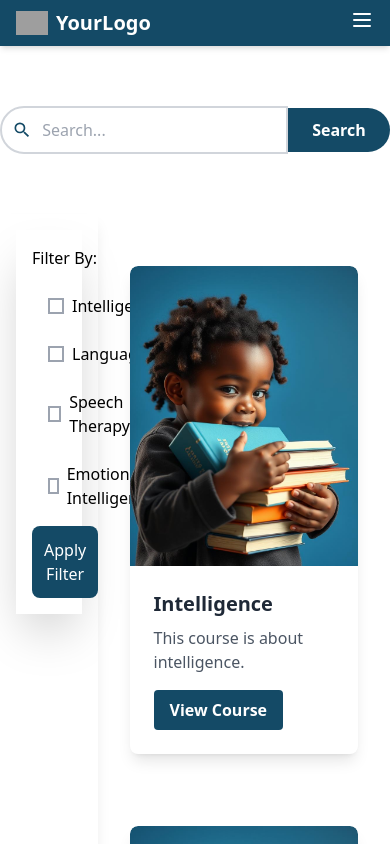
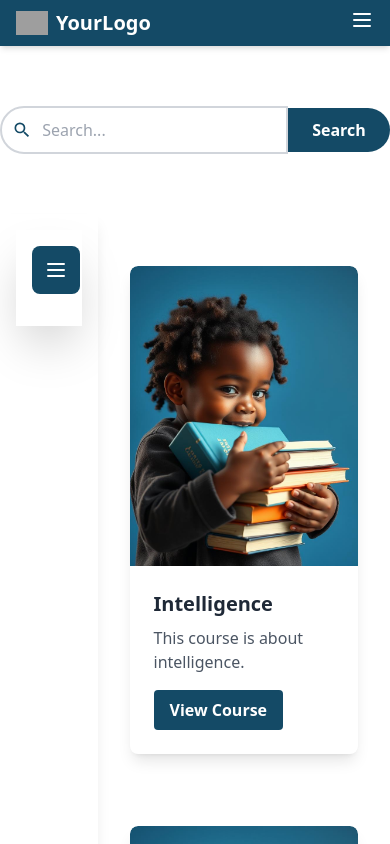
Before and after one commit to Bz14/Unique-Minds-E-learning, a Next.js app in the folder Frontend/unique-minds/: page /courses in a window 390 px wide. Shown: the top 844 px of the page. Built offline with nearby package versions, Linux system fonts and the light colour scheme; grey boxes are pictures that could not be loaded.

Commit message:
Mobile responsivness added for filter section.

```diff
--- a/Frontend/unique-minds/src/app/components/UI/filter_bar.tsx
+++ b/Frontend/unique-minds/src/app/components/UI/filter_bar.tsx
@@ -1,6 +1,7 @@
 import React, { useState } from "react";
 
 const FilterBar = () => {
+  const [isOpen, setIsOpen] = useState(false);
   const [selectedFilters, setSelectedFilters] = useState({
     intelligence: false,
     language: false,
@@ -31,61 +32,84 @@ const FilterBar = () => {
   };
 
   const handleApplyFilters = () => {
-    // Logic for applying the filters (e.g., fetch data or update UI)
     console.log("Filters applied:", selectedFilters);
   };
 
   return (
     <div className="flex flex-col items-start shadow-2xl bg-white p-4">
-      <div className="flex flex-col space-x-4 mb-4 gap-6">
+      <button
+        onClick={() => setIsOpen(!isOpen)}
+        className="block lg:hidden bg-customBlue text-white p-3 rounded-lg mb-4"
+      >
+        <svg
+          className="h-6 w-6"
+          fill="none"
+          stroke="currentColor"
+          viewBox="0 0 24 24"
+          xmlns="http://www.w3.org/2000/svg"
+        >
+          <path
+            strokeLinecap="round"
+            strokeLinejoin="round"
+            strokeWidth="2"
+            d={isOpen ? "M6 18L18 6M6 6l12 12" : "M4 6h16M4 12h16M4 18h16"}
+          ></path>
+        </svg>
+      </button>
+
+      <div
+        className={`flex flex-col space-x-4 mb-4 gap-6 ${
+          isOpen ? "block" : "hidden"
+        } lg:block`}
+      >
         <h3>Filter By:</h3>
-        <label className="flex items-center space-x-2">
+        <label className="flex items-center space-x-2 p-2">
           <input
             type="checkbox"
             name="intelligence"
             checked={selectedFilters.intelligence}
             onChange={handleCheckboxChange}
-            className="appearance-none h-4 w-4 border-2 border-gray-400  checked:bg-customBlue checked:border-gray-400 focus:ring-1 focus:ring-customBlue"
+            className="appearance-none h-4 w-4 border-2 border-gray-400 checked:bg-customBlue checked:border-gray-400 focus:ring-1 focus:ring-customBlue"
           />
           <span>Intelligence</span>
         </label>
-        <label className="flex items-center space-x-2">
+        <label className="flex items-center space-x-2 p-2">
           <input
             type="checkbox"
             name="language"
             checked={selectedFilters.language}
             onChange={handleCheckboxChange}
-            className="appearance-none h-4 w-4 border-2 border-gray-400  checked:bg-customBlue checked:border-gray-400 focus:ring-1 focus:ring-customBlue"
+            className="appearance-none h-4 w-4 border-2 border-gray-400 checked:bg-customBlue checked:border-gray-400 focus:ring-1 focus:ring-customBlue"
           />
           <span>Language</span>
         </label>
-        <label className="flex items-center space-x-2">
+        <label className="flex items-center space-x-2 p-2">
           <input
             type="checkbox"
             name="speechTherapy"
             checked={selectedFilters.speechTherapy}
             onChange={handleCheckboxChange}
-            className="appearance-none h-4 w-4 border-2 border-gray-400  checked:bg-customBlue checked:border-gray-400 focus:ring-1 focus:ring-customBlue"
+            className="appearance-none h-4 w-4 border-2 border-gray-400 checked:bg-customBlue checked:border-gray-400 focus:ring-1 focus:ring-customBlue"
           />
           <span>Speech Therapy</span>
         </label>
-        <label className="flex items-center space-x-2">
+        <label className="flex items-center space-x-2 p-2">
           <input
             type="checkbox"
             name="emotionalIntelligence"
             checked={selectedFilters.emotionalIntelligence}
             onChange={handleCheckboxChange}
-            className="appearance-none h-4 w-4 border-2 border-gray-400  checked:bg-customBlue checked:border-gray-400 focus:ring-1 focus:ring-customBlue"
+            className="appearance-none h-4 w-4 border-2 border-gray-400 checked:bg-customBlue checked:border-gray-400 focus:ring-1 focus:ring-customBlue"
           />
           <span>Emotional Intelligence</span>
         </label>
+        <button
+          onClick={handleApplyFilters}
+          className="bg-customBlue text-white p-3 hover:bg-gray-500 rounded-lg"
+        >
+          Apply Filter
+        </button>
       </div>
-      <button
-        onClick={handleApplyFilters}
-        className="bg-customBlue text-white p-3 hover:bg-gray-500 rounded-lg ml-auto"
-      >
-        Apply Filter
-      </button>
     </div>
   );
 };
```
